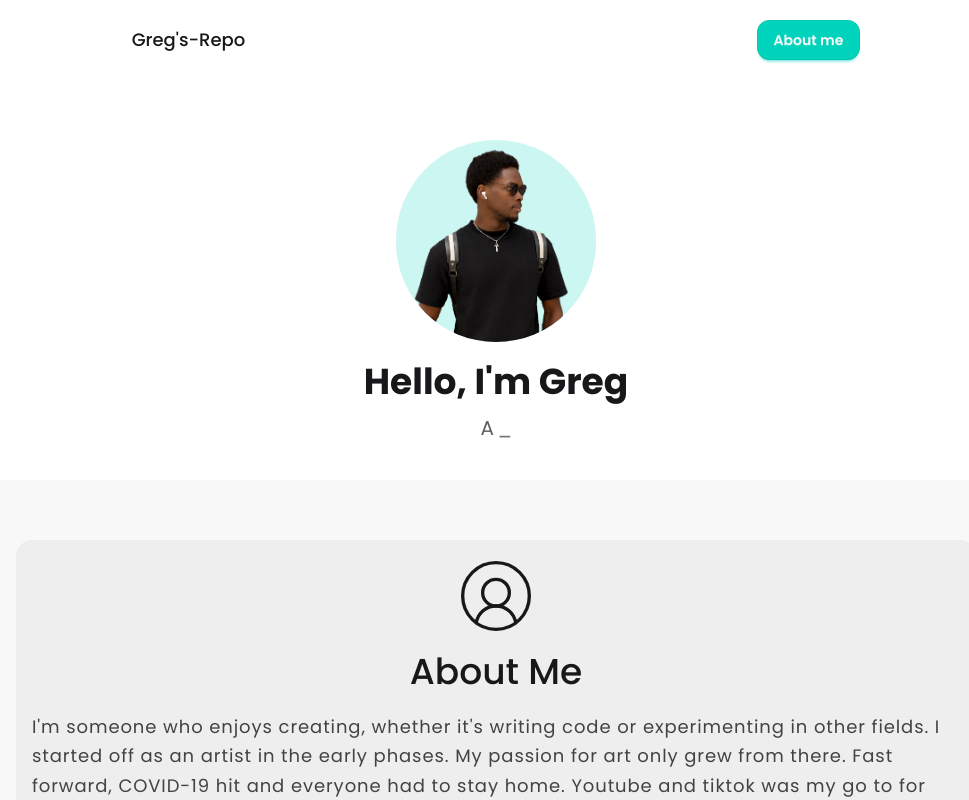
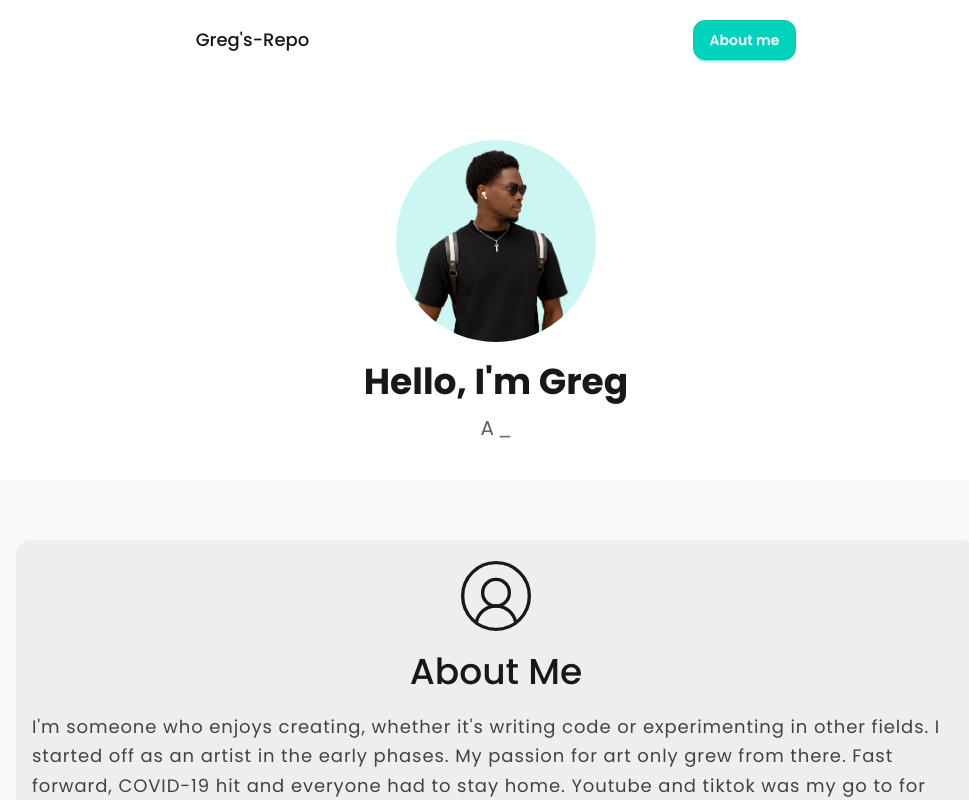
Before and after one commit to storytimewithgreg1-sudo/portfolio, a React (Vite) app: page / in a window 1280 px wide. Shown: the top 800 px of the page, without its empty margins (144-1113 px from the left). Built offline with nearby package versions, Linux system fonts and the light colour scheme.

Commit message:
further adjustment

```diff
--- a/src/components/About.jsx
+++ b/src/components/About.jsx
@@ -3,9 +3,9 @@ import {CircleUserRound} from "lucide-react"
 
 const About = () => {
   return (
-    <div className=' pt-15 pb-15 px-8 md:px-20 lg:px-40 bg-base-200 max-w-full'>
+    <div id='about' className=' pt-15 pb-15 px-8 md:px-20 lg:px-40 bg-base-200 max-w-full'>
 
-      <div className='hover:shadow-md bg-base-300 rounded-2xl p-4 flex flex-col items-center max-w-4xl md:max-w-6xl lg:max-w-8xl mx-auto'>
+      <div className='hover:shadow-md bg-base-300 rounded-2xl p-4 flex flex-col items-center max-w-4xl md:max-w-5xl lg:max-w-6xl mx-auto'>
         <div className='mb-5 flex flex-col items-center'>
           <CircleUserRound strokeWidth={1} className='size-20  text-base-content mb-4' />
           <span className='text-4xl font-medium '>About Me</span>
--- a/src/components/Navbar.jsx
+++ b/src/components/Navbar.jsx
@@ -3,16 +3,18 @@ import React from 'react'
 const Navbar = () => {
   return (
     <div className='w-full '>
-        <nav className='flex justify-around items-center max-w-10xl md:max-w-13xl lg:max-w-15xl mx-auto p-5 '>
+        <nav className='flex justify-around items-center max-w-3xl md:max-w-4xl lg:max-w-5xl mx-auto p-5 '>
             <div className='flex items-center space-x-5'>
                 <span className='font-medium text-base-content  text-sm md:text-md lg:text-lg text-center'>Greg's-Repo</span>
 
             </div>
 
             <div>
-            <button className='btn btn-sm md:btn-md btn-accent text-base-200 rounded-xl'>
+
+                    <a href='#about' className='btn btn-sm md:btn-md btn-accent text-base-200 rounded-xl'>
                     About me
-            </button>
+                    </a>
+
 
             </div>
 
--- a/src/index.css
+++ b/src/index.css
@@ -6,3 +6,6 @@
  body{
   font-family: "Poppins";
  }
+ html {
+  scroll-behavior: smooth;
+}
```
Also changed, not shown: 1 other file (tests, documents, lock files or other folders). Lines whose indentation alone changed are shown as unchanged.
